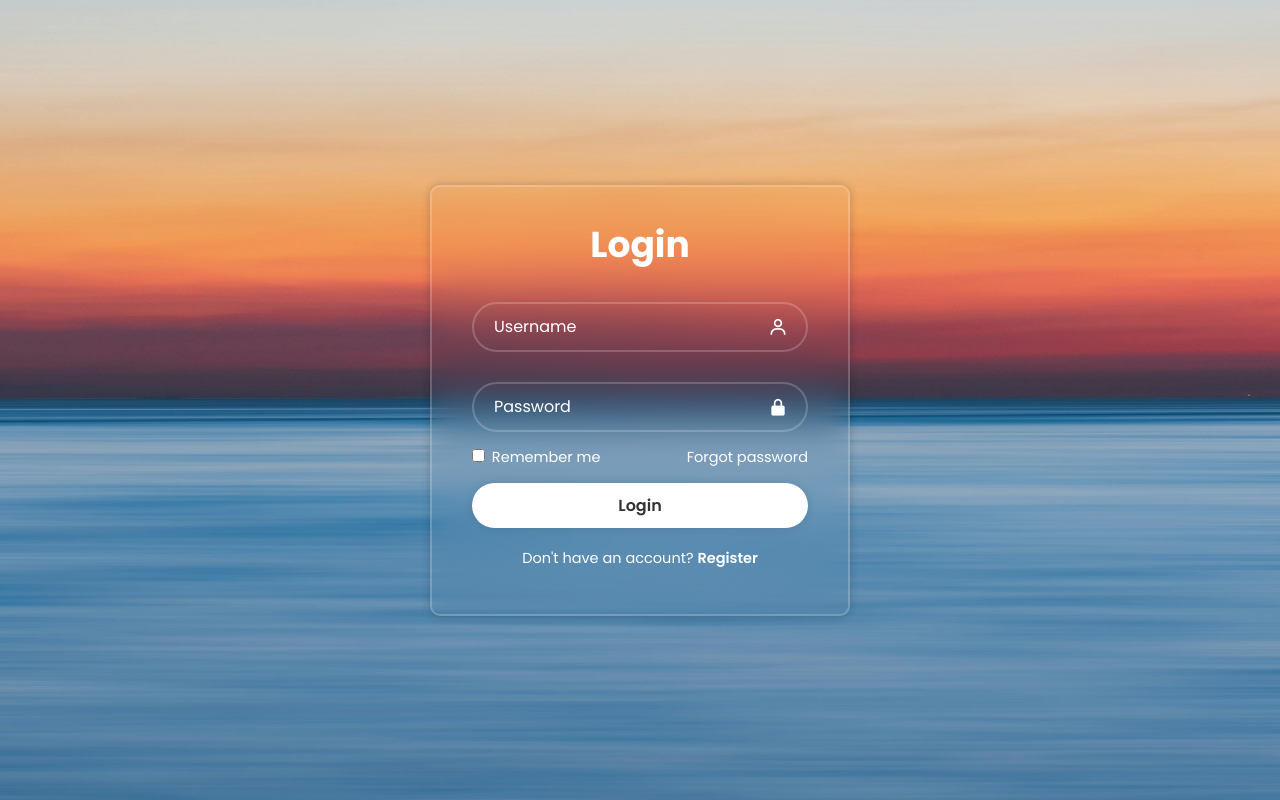
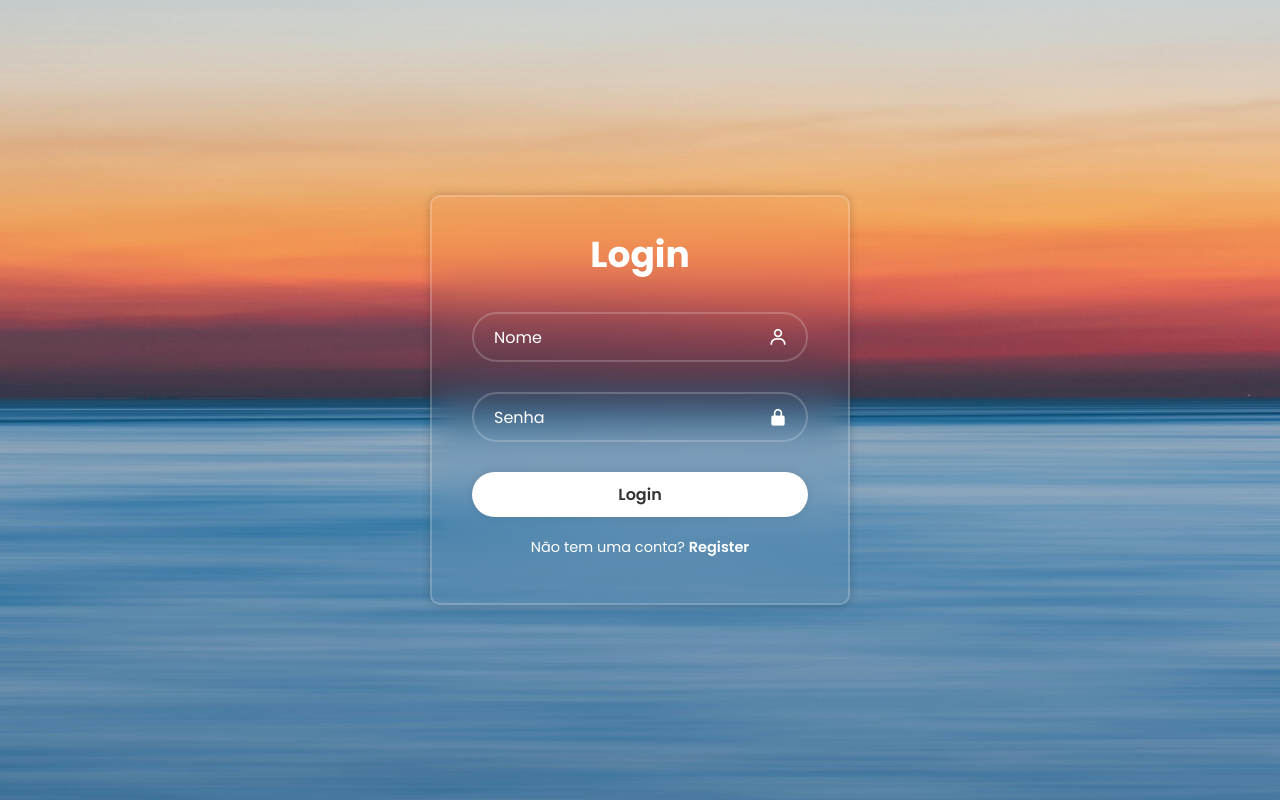
Before and after one commit to EricIkeda1/Projeto_Arquitetura_de_Software, a Django app: page / in a window 1280 px wide. Run offline with Django 5.2, Linux system fonts and the light colour scheme.

Commit message:
Atualização Pequena

```diff
--- a/Login/cadastro_app/templates/Login.html
+++ b/Login/cadastro_app/templates/Login.html
@@ -15,20 +15,16 @@
         <form id="loginForm" action="">
             <h1>Login</h1>
             <div class="input-box">
-                <input type="text" placeholder="Username" required>
+                <input type="text" placeholder="Nome" required>
                 <i class='bx bx-user'></i>
             </div>
             <div class="input-box">
-                <input type="password" placeholder="Password" required>
+                <input type="password" placeholder="Senha" required>
                 <i class='bx bxs-lock-alt'></i>
-            </div>
-            <div class="remember-forgot">
-                <label><input type="checkbox"> Remember me </label>
-                <a href="#">Forgot password</a>
             </div>
             <button type="submit" class="btn">Login</button>
             <div class="register-link">
-                <p>Don't have an account? <a href="{% url 'register' %}">Register</a></p>
+                <p>Não tem uma conta? <a href="{% url 'register' %}">Register</a></p>
             </div>
         </form>
     </div>
```
Also changed, not shown: Login/cadastro_app/templates/Cadastro.html (+4 -4 lines).
